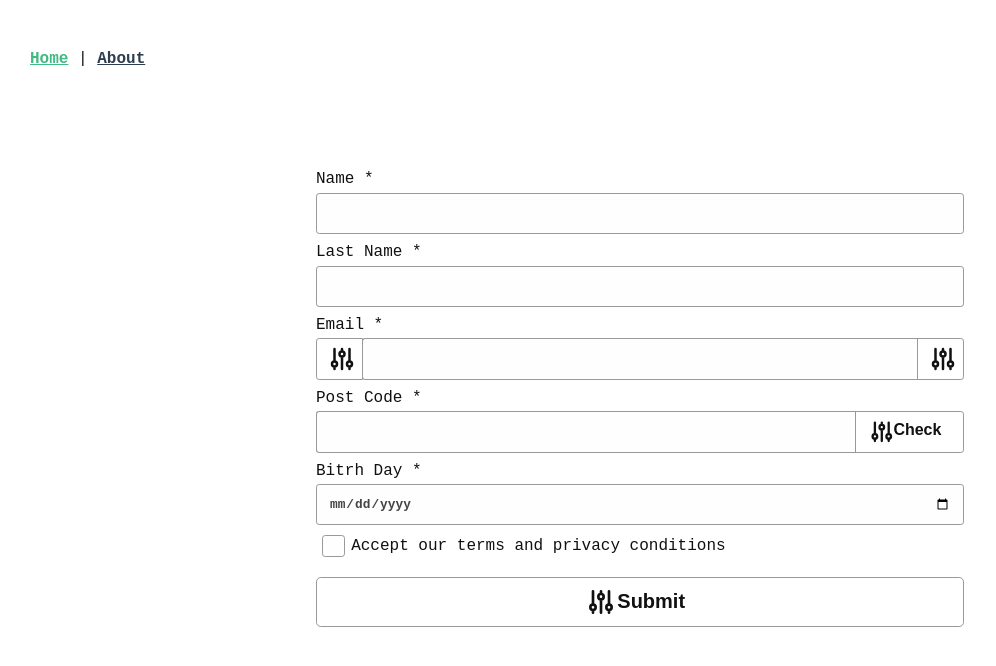
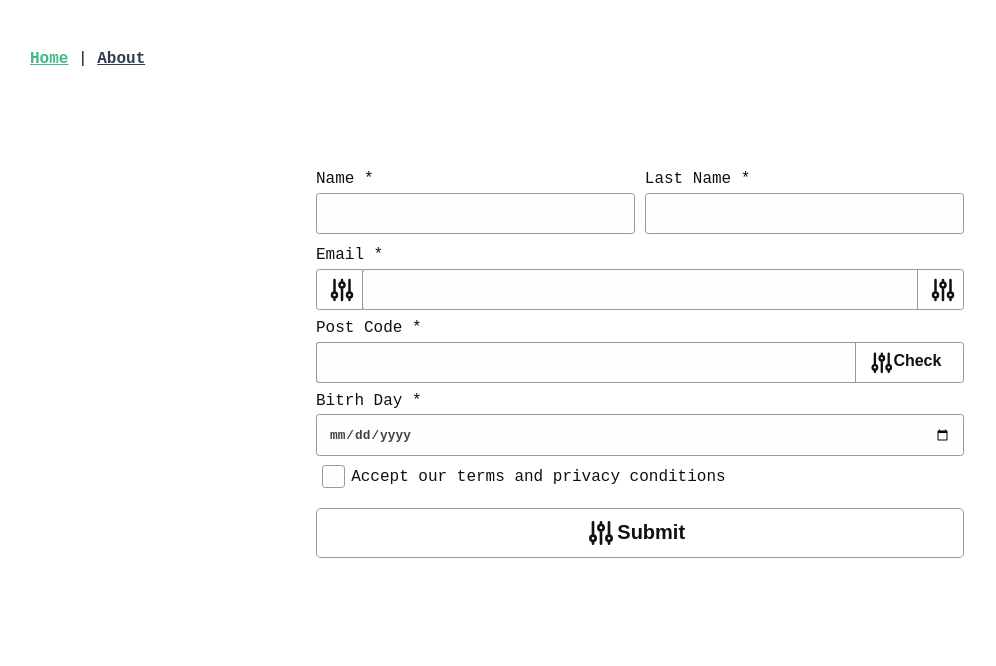
Before and after one commit to daniele-bolla/vue-template-gists, a Vue app: page / in a window 1280 px wide. Shown: the top 666 px of the page, without its empty margins (0-996 px from the left). Built offline with nearby package versions, Linux system fonts and the light colour scheme.

Commit message:
Scroll in to error

```diff
--- a/src/assets/checkbox.scss
+++ b/src/assets/checkbox.scss
@@ -34,9 +34,9 @@
 }
 
 .checkbox__input:checked + .checkbox__label:before {
-  background-color: MediumSeaGreen;
-  border-color: MediumSeaGreen;
-  color: #fff;
+  background-color: $primay-ligth;
+  border-color: $primay-ligth;
+  color: $white;
 }
 
 .checkbox__input:disabled + .checkbox__label:before {
--- a/src/assets/input.scss
+++ b/src/assets/input.scss
@@ -51,7 +51,8 @@
 }
 
 .input--has-error .input, .input--has-error .input-group__append ,
-.input-group.input--has-error .input-group__append > * {
+.input-group.input--has-error .input-group__append > *, .input--has-error .input-group__prepend ,
+.input-group.input--has-error .input-group__prepend > * {
   color: $alert-danger-text;
   border-color: $alert-danger-border;
   background-color: $alert-danger-bg;
--- a/src/assets/variables.scss
+++ b/src/assets/variables.scss
@@ -2,6 +2,8 @@ $black: #111;
 $grey: #444;
 $border-input:#999;
 $white:#fefefe;
+$danger:#9f3a38;
+$success:#499f38;
 
 $alert-danger-text:#9f3a38;
 $alert-danger-bg:#fff6f6;
--- a/src/components/BaseCheckbox.vue
+++ b/src/components/BaseCheckbox.vue
@@ -8,11 +8,26 @@
       @input="$emit('input', $event.target.checked)"
     />
     <label :for="name" class="checkbox__label" v-text="label"></label>
+    <base-alert
+      type="danger"
+      :id="`describe-${name}`"
+      v-if="validation.showErrors"
+    >
+      <li v-for="(item, index) in errors" :key="index">
+        {{ item }}
+      </li>
+    </base-alert>
   </div>
 </template>
 
 <script>
+import BaseAlert from "@/components/BaseAlert.vue";
+
 export default {
+  name: "BaseCheckbox",
+  components: {
+    BaseAlert
+  },
   props: {
     value: {
       type: Boolean,
--- a/src/components/BaseForm.vue
+++ b/src/components/BaseForm.vue
@@ -12,13 +12,13 @@
     :send="onSubmit"
   >
     <form class="form" @submit.prevent="validateAndSubmit" novalidate>
+      <div class="form__blocks--inline">
         <base-input
           class="form__block"
           :label="scheme.name.label"
           :name="scheme.name.name"
           @blur="isDirty('name')"
           v-model.lazy="formModels.name"
-        :id="scheme.name.name"
           type="text"
           :validation="fieldsValidationMap.name"
           :errors="fieldsValidationMap.name.errors"
@@ -30,11 +30,11 @@
           :name="scheme.lastname.name"
           @blur="isDirty('lastname')"
           v-model.lazy="formModels.lastname"
-        :id="scheme.lastname.name"
           type="text"
           :validation="fieldsValidationMap.lastname"
           :errors="fieldsValidationMap.lastname.errors"
         />
+      </div>
 
       <base-input
         class="form__block"
@@ -42,7 +42,6 @@
         :name="scheme.email.name"
         @blur="isDirty('email')"
         v-model.lazy="formModels.email"
-        :id="scheme.email.name"
         type="email"
         :validation="fieldsValidationMap.email"
         :errors="fieldsValidationMap.email.errors"
@@ -68,7 +67,6 @@
         :name="scheme.postcode.name"
         @blur="isDirty('postcode')"
         v-model.lazy="formModels.postcode"
-        :id="scheme.postcode.name"
         type="text"
         :post-addon="true"
         :validation="fieldsValidationMap.postcode"
@@ -89,7 +87,6 @@
         :name="scheme.bday.name"
         @blur="isDirty('bday')"
         v-model.lazy="formModels.bday"
-        :id="scheme.bday.name"
         type="date"
         :validation="fieldsValidationMap.bday"
         :errors="fieldsValidationMap.bday.errors"
@@ -98,6 +95,8 @@
       <base-checkbox
         name="terms"
         v-model="formModels.terms"
+        :validation="fieldsValidationMap.terms"
+        :errors="fieldsValidationMap.terms.errors"
         label="Accept our terms and privacy conditions"
         class="form__block"
       >
@@ -137,33 +136,39 @@ export default {
       scheme: {
         name: {
           label: "Name",
+          name: "name",
           isDirty: false,
           validations: ["required"]
         },
         lastname: {
           label: "Last Name",
+          name: "lastname",
           isDirty: false,
           validations: ["required"]
         },
         email: {
           label: "Email",
+          name: "email",
           isDirty: false,
           validations: ["required", "email"]
         },
         postcode: {
           label: "Post Code",
+          name: "postcode",
           isDirty: false,
           validations: ["required", "postcode"]
         },
         bday: {
           label: "Bitrh Day",
+          name: "bday",
           isDirty: false,
           validations: ["required"]
         },
         terms: {
           label: "Accept our terms and privacy conditions",
+          name: "terms",
           isDirty: false,
-          validations: ["required"]
+          validations: ["checked"]
         }
       },
       formData: {
--- a/src/components/BaseInput.vue
+++ b/src/components/BaseInput.vue
@@ -32,8 +32,8 @@
         @blur="$emit('blur')"
         @input="$emit('input', $event.target.value)"
         :value="value"
-        id="name"
-        name="name"
+        :id="name"
+        :name="name"
         :autocomplete="autocomplete"
         :aria-described="`describe-${name}`"
         :aria-invalid="validation.isInvalid"
--- a/src/components/FormValidator.js
+++ b/src/components/FormValidator.js
@@ -28,6 +28,12 @@ const validationRules = {
       return !isEmpty(val) || val;
     },
     error: "This field is required."
+  },
+  checked: {
+    check(val) {
+      return val;
+    },
+    error: "Check this field"
   }
 };
 
@@ -63,7 +69,9 @@ export default {
       );
     },
     fieldsValidationMap() {
-      return Object.keys(this.formModels).reduce((acc, fieldName) => {
+      return Object.keys(this.formModels)
+        .filter(({ checkIf }) => typeof checkIf === "undefined" || checkIf)
+        .reduce((acc, fieldName) => {
           const inputScheme = this.scheme[fieldName];
           const inputValidations = inputScheme.validations;
 
@@ -76,6 +84,7 @@ export default {
           });
 
           const mapInput = {
+            name: fieldName,
             isDirty: inputScheme.isDirty,
             isValid: invalidRules.length == 0,
             isInvalid: invalidRules.length > 0,
@@ -97,6 +106,7 @@ export default {
       const el = document.getElementById(id);
       el && el.scrollIntoView();
       el && window.scrollBy(0, -50);
+      console.log(el);
     },
     createInputSchemeFromFields() {
       return Object.keys(this.scheme)
@@ -105,6 +115,17 @@ export default {
           return acc;
         }, [])
         .flat(2);
+    },
+    runValidation() {
+      const invalidInputs = Object.values(this.fieldsValidationMap).filter(
+        ({ isInvalid }) => {
+          return isInvalid;
+        }
+      );
+      const { 0: { name: firstEl } = {} } = invalidInputs;
+      if (firstEl) {
+        this.scrollIntoView(firstEl);
+      }
     },
     isDirty(fieldName) {
       this.scheme[fieldName].isDirty = true;
@@ -116,8 +137,7 @@ export default {
         this.scheme[fieldName].isDirty = true;
       });
       if (!this.isValid) {
-        // eslint-disable-next-line no-debugger
-        debugger;
+        this.runValidation();
         return;
       }
       // if (this.hasNoChanges) {
```
Lines whose indentation alone changed are shown as unchanged.
